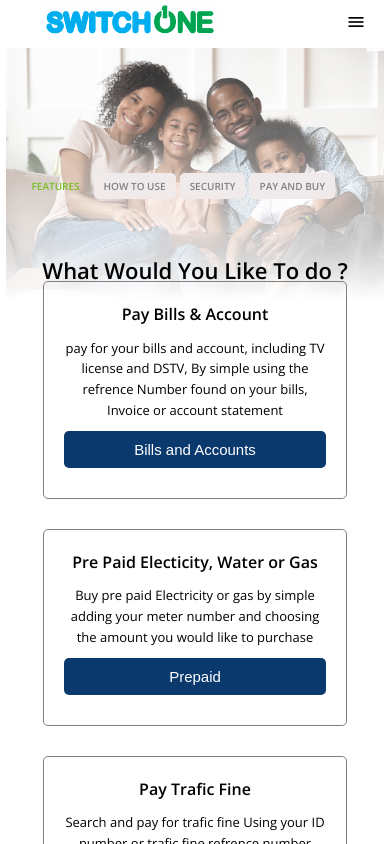
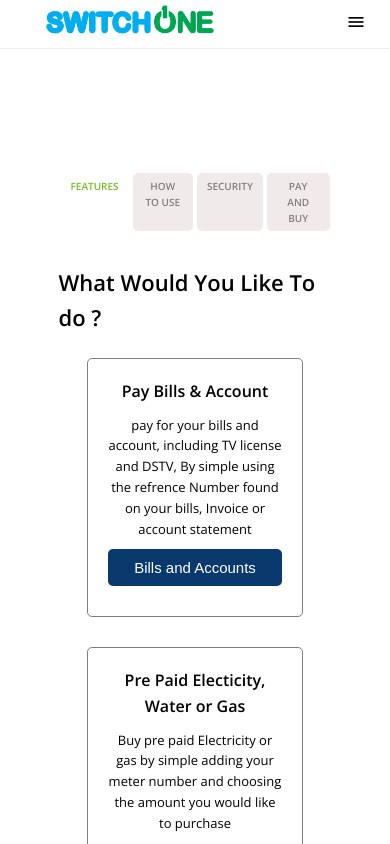
Before and after one commit to faridullah1/switchOne, an Angular app: page /features in a window 390 px wide. Shown: the top 844 px of the page. Built offline with nearby package versions, Linux system fonts and the light colour scheme.

Commit message:
landing-page without image

```diff
--- a/src/app/components/billing/billing.component.scss
+++ b/src/app/components/billing/billing.component.scss
@@ -1,10 +1,8 @@
 .billing-tab {
-	top: 48%;
-	left: 25%;
 	color: #fff;
-
 	display: flex;
 	align-items: flex-start;
+	margin-bottom: 8rem;
 
 	.side-nav {
 		border: 1px solid #6b7a99;
--- a/src/app/components/features/features.component.scss
+++ b/src/app/components/features/features.component.scss
@@ -1,11 +1,12 @@
 .container {
+	display: flex;
+	flex-direction: column;
+	align-items: center;
+
 	h2 {
 		display: flex;
 		justify-content: center;
-		position: absolute;
-		top: 50%;
-		left: 50%;
-		transform: translateX(-50%);
+		margin: 3rem 0;
 
 		@media screen and (max-width: 1000px) {
 			top: 62%;
@@ -22,15 +23,9 @@
 	}
 
 	.cards {
-		position: absolute;
-		top: 60%;
-		left: 50%;
-		transform: translateX(-50%);
-
 		display: flex;
 		flex-wrap: wrap;
 		justify-content: center;
-		width: 60%;
 		gap: 3rem;
 
 		@media screen and (max-width: 1280px) {
--- a/src/app/components/header/header.component.scss
+++ b/src/app/components/header/header.component.scss
@@ -3,7 +3,7 @@
     justify-content: space-between;
     align-items: center;
     height: 4.8rem;
-
+	border-bottom: 1px solid #eee;
 	$mob-screen-width: 765px;
 
     .logo {
--- a/src/app/components/how-to-use/how-to-use.component.scss
+++ b/src/app/components/how-to-use/how-to-use.component.scss
@@ -1,52 +1,17 @@
-:host {
-	@media screen and (max-width: 500px) {
-		width: 80%;
-	}
-
-	@media screen and (max-width: 400px) {
-		width: 90%;
-	}
-}
-
 .how_to_use {
 	background-color: var(--color-primary);
-	position: absolute;
-	top: 48%;
-	left: 25%;
 	display: flex;
 	justify-content: space-between;
 	color: #fff;
-	padding: 4rem 6rem;
+	padding: 8rem 10rem;
 
 	@media screen and (max-width: 1200px) {
 		padding: 2rem 3rem;
 	}
 
-	@media screen and (max-width: 1000px) {
-		position: relative;
-		left: 0;
-		top: 0;
-
-		margin-top: -15rem;
-		margin-bottom: 5rem;
-	}
-
-	@media screen and (max-width: 800px) {
-		margin-top: -28rem;
-	}
-
 	@media screen and (max-width: 650px) {
 		flex-direction: column;
 		align-items: center;
-		margin-top: -20rem;
-	}
-
-	@media screen and (max-width: 550px) {
-		margin-top: -15rem;
-	}
-
-	@media screen and (max-width: 400px) {
-		margin-top: -9rem;
 	}
 
 	.text {
@@ -65,13 +30,13 @@
 		}
 
 		.heading {
-			font-size: 2rem;
+			font-size: 2.5rem;
 			font-weight: 600;
 		}
 
 		.description {
 			margin-top: 1rem;
-			font-size: 1.4rem;
+			font-size: 1.6rem;
 
 			@media screen and (max-width: 650px) {
 				text-align: center;
--- a/src/app/components/landing-page/landing-page.component.html
+++ b/src/app/components/landing-page/landing-page.component.html
@@ -1,10 +1,6 @@
-<div class="content" [class.billing]="path === 'billing'">
-    <div class="mask" *ngIf="path !== 'billing'">
-        <img src="/assets/images/family.jpg" alt="Family">
-    </div>
-
-   <div class="flex flex-column" [class.billing-main-container]="path === 'billing'">
-		<ul [ngClass]="path === 'billing' ? 'tabs' : 'tabs-abs'">
+<div class="landing-page" [class.billing]="path === 'billing'">
+	<div class="content">
+		<ul class="tabs">
 			<li class="tab"
 				[routerLink]="tab.route"
 				routerLinkActive="active"
@@ -16,5 +12,5 @@
 		<div class="tab-content-container" [class.billing-content]="path === 'billing'">
 			<router-outlet></router-outlet>
 		</div>
-   </div>
+	</div>
 </div>
--- a/src/app/components/landing-page/landing-page.component.scss
+++ b/src/app/components/landing-page/landing-page.component.scss
@@ -1,43 +1,18 @@
+.landing-page {
+	width: 70%;
+	margin: 0 auto;
+
 	.content {
+		display: flex;
+		flex-direction: column;
 		height: 100%;
-
-   	.mask {
-        display: flex;
-        justify-content: center;
-        align-items: center;
-        width: 100%;
-        height: 100%;
-        -webkit-mask-image: linear-gradient(black, transparent);
-        mask-image: linear-gradient(black, transparent);
-
-		img{
-			width: 97%;
-			height: 100%;
-			object-fit: cover;
-		}
-   	}
-
-   	.tabs-abs {
-		position: absolute;
-		top: 40%;
-		left: 25%;
-
-		@media screen and (max-width: 1000px) {
-			left: 10%;
-			top: 50%;
-		}
-
-		@media screen and (max-width: 800px) {
-			top: 20%
-		}
-
-		@media screen and (max-width: 400px) {
-			left: 5%
-		}
-  	}
+		min-height: calc(100vh - 21rem);
+		margin-top: 12rem;
 
 		.tabs {
-		width: fit-content;
+			display: flex;
+			justify-content: flex-start;
+			width: 100%;
 		}
 
 		.tab {
@@ -76,6 +51,7 @@
 			justify-content: center;
 		}
 	}
+}
 
 .billing {
 	display: flex;
@@ -84,6 +60,11 @@
 	background-color: var(--color-primary);
 
 	min-height: calc(100vh - 21rem);
+	width: 100%;
+
+	.content {
+		width: 70%;
+	}
 
 	.billing-main-container {
 		min-height: inherit;
--- a/src/app/components/security/security.component.html
+++ b/src/app/components/security/security.component.html
@@ -1,6 +1,7 @@
 <div class="security-tab">
 	<div class="top-info">
 		<h2 class="heading">complete SECURITY</h2>
+		<mat-divider [inset]="true" [vertical]="true"></mat-divider>
 		<p>The security and privacy of your personal information is our priority. Our most valued asset is your trust</p>
 	</div>
 
--- a/src/app/components/security/security.component.scss
+++ b/src/app/components/security/security.component.scss
@@ -1,37 +1,7 @@
 .security-tab {
-	position: absolute;
-	top: 48%;
-	left: 25%;
-
-	padding: 4rem 6rem;
-
+	padding: 4rem 0;
 	display: flex;
 	flex-direction: column;
-
-	@media screen and (max-width: 1000px) {
-		position: relative;
-		top: 0;
-		left: 5rem;
-
-		margin-top: -25rem;
-		width: calc(100% - 22rem);
-	}
-
-	@media screen and (max-width: 700px) {
-		padding: 5rem;
-		left: 0;
-		width: calc(100% - 10rem);
-	}
-
-	@media screen and (max-width: 500px) {
-		margin-top: -20rem;
-	}
-
-	@media screen and (max-width: 400px) {
-		padding: 3rem;
-		width: calc(100% - 6rem);
-		margin-top: -15rem;
-	}
 
 	.top-info {
 		display: flex;
@@ -46,6 +16,7 @@
 			font-size: 2rem;
 			color: var(--color-primary);
 			margin-right: 2rem;
+			font-weight: 600;
 		}
 	}
 
```
Lines whose indentation alone changed are shown as unchanged.
